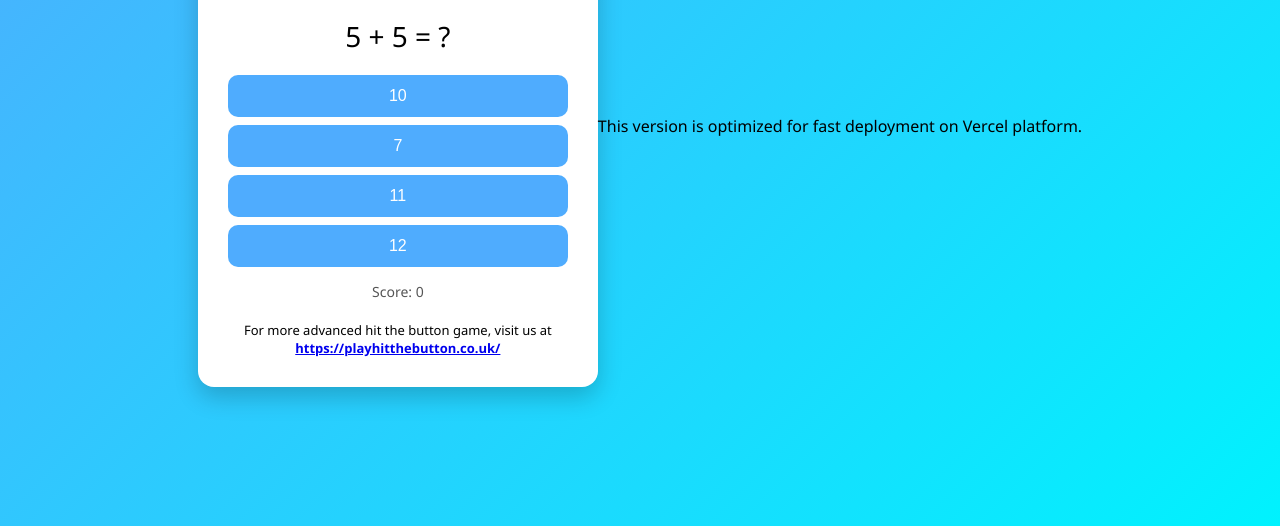
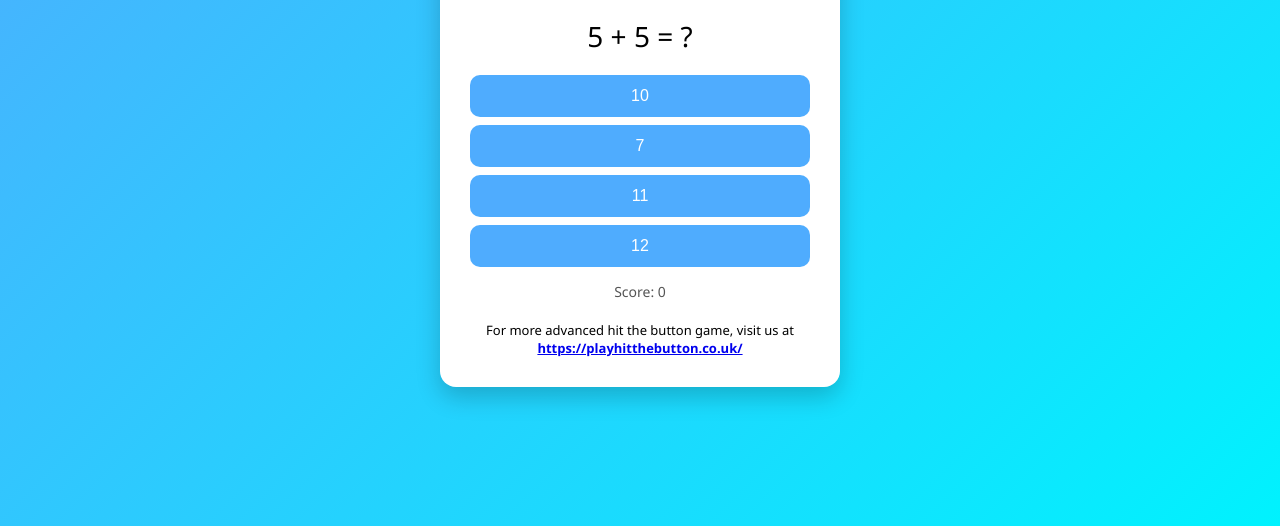
Before and after one commit to kavyasethi1/math-practice-tool, a plain HTML site: page index.html in a window 1280 px wide. Shown: the part 274-800 px from the top of the page. Drawn offline with Linux system fonts and the light colour scheme.

Commit message:
Update index.html

```diff
--- a/index.html
+++ b/index.html
@@ -145,5 +145,3 @@ generateQuestion();
 
 </body>
 </html>
-
-<p>This version is optimized for fast deployment on Vercel platform.</p>
```
